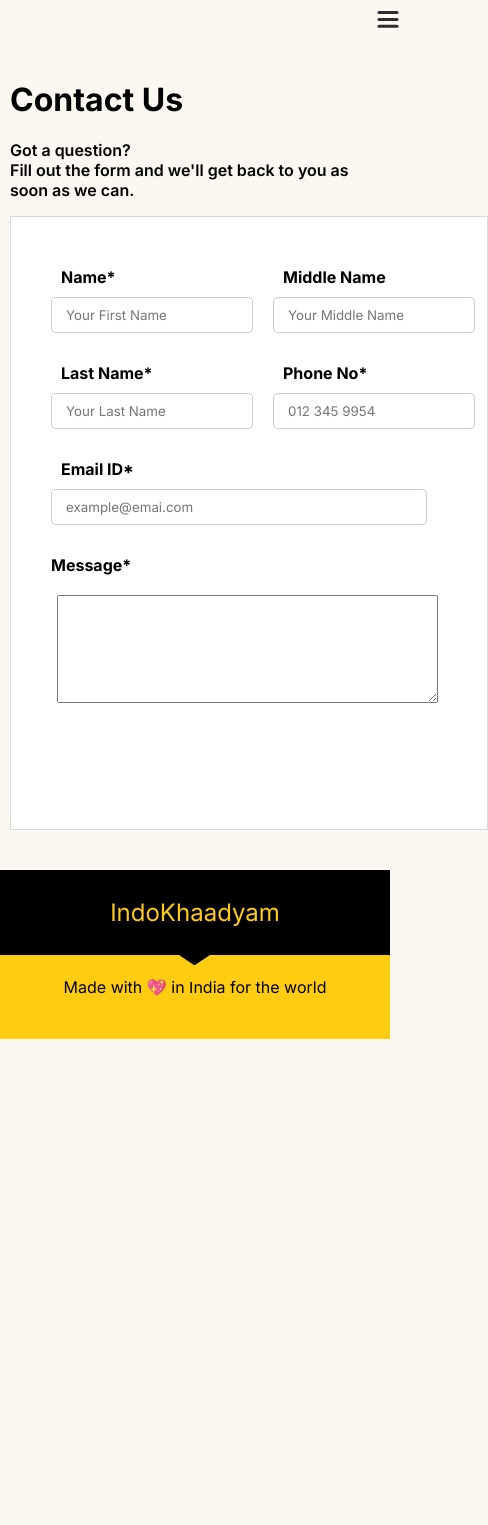
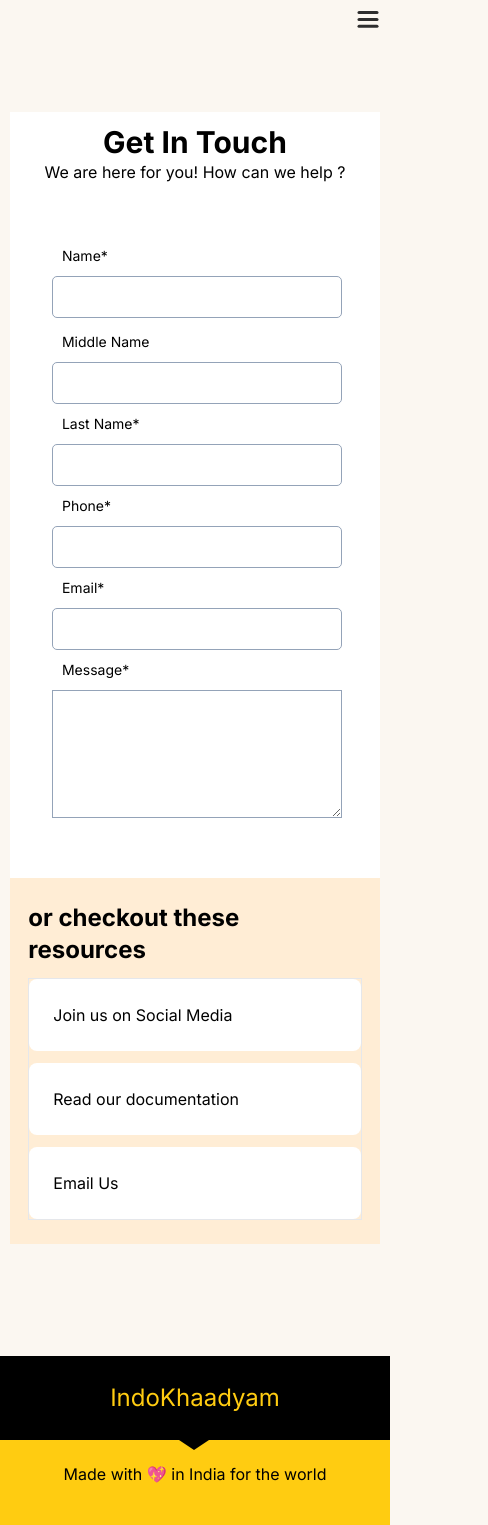
Before and after one commit to smaranjitghose/indokhaadyam, a React (Create React App) app: page /contact in a window 390 px wide. Shown: the whole page, 488 px wide, since content can reach past the window. Before the commit the page ends 1039 px from the top, so only its background shows below. Built offline with nearby package versions, Linux system fonts and the light colour scheme; a web font is replaced by a local one.

Commit message:
fixed the responsiveness of contact page

```diff
--- a/package.json
+++ b/package.json
@@ -45,6 +45,9 @@
     ]
   },
   "devDependencies": {
-    "mini-css-extract-plugin": "2.4.5"
+    "autoprefixer": "^10.4.2",
+    "mini-css-extract-plugin": "2.4.5",
+    "postcss": "^8.4.7",
+    "tailwindcss": "^3.0.23"
   }
 }
--- /dev/null
+++ b/postcss.config.js
@@ -0,0 +1,6 @@
+module.exports = {
+  plugins: {
+    tailwindcss: {},
+    autoprefixer: {},
+  },
+}
--- a/src/index.css
+++ b/src/index.css
@@ -1,19 +1,21 @@
-@import url('https://fonts.googleapis.com/css2?family=Inter:wght@100;200;300;400;500;600;700;800;900&display=swap');
-
+@import url("https://fonts.googleapis.com/css2?family=Inter:wght@100;200;300;400;500;600;700;800;900&display=swap");
+@tailwind base;
+@tailwind components;
+@tailwind utilities;
 :root {
   --main-font: Inter;
 }
 
 body {
   margin: 0;
-  font-family: -apple-system, BlinkMacSystemFont, 'Segoe UI', 'Roboto', 'Oxygen',
-    'Ubuntu', 'Cantarell', 'Fira Sans', 'Droid Sans', 'Helvetica Neue',
+  font-family: -apple-system, BlinkMacSystemFont, "Segoe UI", "Roboto", "Oxygen",
+    "Ubuntu", "Cantarell", "Fira Sans", "Droid Sans", "Helvetica Neue",
     sans-serif;
   -webkit-font-smoothing: antialiased;
   -moz-osx-font-smoothing: grayscale;
 }
 
 code {
-  font-family: source-code-pro, Menlo, Monaco, Consolas, 'Courier New',
+  font-family: source-code-pro, Menlo, Monaco, Consolas, "Courier New",
     monospace;
 }
--- a/src/pages/Contact/Contact.jsx
+++ b/src/pages/Contact/Contact.jsx
@@ -1,60 +1,86 @@
 import React from "react";
-import "./ContactUs.css"
-import Textareademo from "./Textarea";
+import "./ContactUs.css";
 import Footer from "../../components/Footer/Footer";
 import { useMediaQuery } from "react-responsive";
 import Navbar from "../../components/Navbar/Navbar";
 import MobileNavbar from "../../components/Navbar/mobilenavbar";
 
 const ContactForm = () => {
-   const isMobile = useMediaQuery({ maxWidth: "700px" })
+  const isMobile = useMediaQuery({ maxWidth: "700px" });
   return (
     <>
       {!isMobile && <Navbar />}
       {isMobile && <MobileNavbar />}
-         <div className="content">
-            <h1>Contact Us</h1>
-            <p>Got a question?<br />Fill out the form and we'll get back to you as soon as we can.<br /></p>
-
-            <form>
-               <div className="First">
-                  <div className="fieldBlock">
-                     <label>Name*</label>
-                     <input type="text" required placeholder="Your First Name"></input>
+      <div className="w-[95%] lg:h-[65vh] mt-16 mb-9   max-w-6xl m-auto ">
+        <div className="flex my-28 flex-col   lg:flex-row">
+          <div className="basis-1/2 py-3 bg-white">
+            <h1 className="text-center font-bold text-3xl  capitalize">
+              Get In touch
+            </h1>
+            <p className="text-center text-md">
+              We are here for you! How can we help ?
+            </p>
+            <form className="my-12  grid sm:grid-cols-2 lg:grid-cols-1">
+              <div className="flex  flex-col flex-start m-auto my-1 w-[80%]">
+                <label className="capitalize text-sm block text-left">
+                  name*
+                </label>
+                <input type="text" className=" p-5 border-slate-400" />
               </div>
-                  <div className="fieldBlock">
-                     <label>Middle Name</label>
-                     <input type="text" placeholder="Your Middle Name"></input>
+              <div className="flex   flex-col flex-start m-auto  w-[80%]">
+                <label className="capitalize text-sm block text-left">
+                  middle name
+                </label>
+                <input type="text" className=" p-5 border-slate-400" />
+              </div>
+              <div className="flex flex-col flex-start m-auto  w-[80%]">
+                <label className="capitalize text-sm block text-left">
+                  last name*
+                </label>
+                <input type="text" className=" p-5 border-slate-400" />
+              </div>
+              <div className="flex flex-col flex-start m-auto  w-[80%]">
+                <label className="capitalize text-sm block text-left">
+                  Phone*
+                </label>
+                <input type="text" className=" p-5 border-slate-400" />
+              </div>
+              <div className="flex flex-col flex-start sm:col-span-2 m-auto  w-[80%] sm:w-[90%]">
+                <label className="capitalize  text-sm block text-left">
+                  Email*
+                </label>
+                <input type="text" className=" p-5 border-slate-400" />
+              </div>
+              <div className="flex flex-col flex-start sm:col-span-2 m-auto  w-[80%] sm:w-[90%]">
+                <label className="capitalize  text-sm block text-left">
+                  Message*
+                </label>
+                <textarea className="border border-slate-400 h-32"></textarea>
+              </div>
+            </form>
+          </div>
+          <div className="basis-1/2 bg-orange-100  ">
+            <div className="w-[90%] lg:w-[80%] my-6 m-auto">
+              <h1 className="font-bold text-2xl">
+                or checkout these resources
+              </h1>
+              <div className="grid my-3 sm:grid-cols-2 lg:grid-cols-1 gap-3 border lg:translate-y-32 ">
+                <div className="bg-white  p-6 rounded-lg">
+                  Join us on Social Media
+                </div>
+                <div className="bg-white p-6   rounded-lg">
+                  Read our documentation
+                </div>
+                <div className="bg-white sm:col-span-2 lg:col-span-1    p-6 rounded-lg">
+                  Email Us
                 </div>
               </div>
-
-               <div className="First">
-                  <div className="fieldBlock">
-                     <label>Last Name*</label>
-                     <input type="text" required placeholder="Your Last Name"></input>
-                  </div>
-                  <div className="fieldBlock">
-                     <label>Phone No*</label>
-                     <input type="text" required placeholder="012 345 9954"></input>
             </div>
           </div>
-
-               <div className="fieldBlock">
-                  <label>Email ID*</label>
-                  <input className="company" type="text" required placeholder="example@emai.com" ></input>
         </div>
-               <br />
-               <label>Message*</label><br /><br />
-
-               <Textareademo /><br />
-               <button type="submit" className="btn">Send Message</button>
-
-
-
-            </form>
       </div>
       <Footer />
     </>
-   )
+  );
 };
 export default ContactForm;
--- a/src/pages/Contact/ContactUs.css
+++ b/src/pages/Contact/ContactUs.css
@@ -1,52 +1,49 @@
-@import url('https://fonts.googleapis.com/css2?family=Balsamiq+Sans&family=Dancing+Script&family=Inter:wght@100&family=Neonderthaw&family=Vujahday+Script&display=swap');
-*{
+@import url("https://fonts.googleapis.com/css2?family=Balsamiq+Sans&family=Dancing+Script&family=Inter:wght@100&family=Neonderthaw&family=Vujahday+Script&display=swap");
+* {
   font-family: var(--main-font);
 }
 
-.content{
+.content {
   margin-left: 10rem;
   margin-top: 2rem;
-font-family: 'Inter', sans-serif;
+  font-family: "Inter", sans-serif;
   font-weight: bold;
 }
-.content h1{
+.content h1 {
   /* margin-left: 10rem; */
   margin-top: 5rem;
-    font-family: 'Inter', sans-serif;
+  font-family: "Inter", sans-serif;
   font-weight: bold;
 }
 
- label{
+label {
   padding: 10px;
 }
-.content p{
+.content p {
   font-weight: 600;
   /* text-align: center; */
 }
-input{
-   height:2rem ;
+input {
+  height: 2rem;
   border: 0.2px solid rgba(0, 0, 0, 0.205);
   outline: none;
   border-radius: 5px;
   padding-left: 6px;
-
 }
-input::placeholder{
+input::placeholder {
   padding-left: 8px;
 }
-.First{
+.First {
   display: flex;
-
 }
-.fieldBlock{
+.fieldBlock {
   display: grid;
   padding: 10px;
-
 }
-.company{
+.company {
   width: 22.9rem;
 }
-.btn{
+.btn {
   width: 5rem;
   height: 2.2rem;
   border-radius: 50px;
@@ -55,41 +52,40 @@ input::placeholder{
   color: white;
   font-size: large;
 }
-.btn:hover{
+.btn:hover {
   cursor: pointer;
-    background-color: #0D7FF1;
+  background-color: #0d7ff1;
 }
-.content form{
+.content form {
   margin-bottom: 40px;
   border: 1px solid rgba(0, 0, 0, 0.144);
   width: 26rem;
   padding-left: 10px;
   padding-bottom: 50px;
-    background-color:white;
+  background-color: white;
   padding: 30px;
 }
-body{
+body {
   background-color: #fbf7f1;
 }
-textarea{
+textarea {
   font-size: 17px;
   outline: none;
 }
-@media(max-width:450px){
-    .content{
+@media (max-width: 450px) {
+  .content {
     margin-left: 10px;
   }
-    form{
+  form {
     padding-left: 6px;
 
     width: 23rem;
   }
-    textarea{
+  textarea {
     font-size: 14px;
     outline: none;
-        margin-left: 16px;
   }
-    button{
+  button {
     margin-left: 15px;
   }
 }
--- a/src/pages/Home/Home.js
+++ b/src/pages/Home/Home.js
@@ -1,22 +1,17 @@
-import React, { useEffect, useState ,useCallback} from "react";
-import { FaSearch } from 'react-icons/fa';
-import './Home.css';
-
+import React, { useEffect, useState, useCallback } from "react";
+import { FaSearch } from "react-icons/fa";
+import "./Home.css";
 
 const Home = () => {
   const [year, setYear] = useState(0);
   const [civil, setCivil] = useState("0");
   const [dish, setDish] = useState(0);
 
-
-
-
   const counter = useCallback(() => {
     let civilnew = (parseFloat(civil) + parseFloat("0.1")).toFixed(1);
     setCivil(civilnew);
     setDish(dish + 50);
     setYear(year + 1000);
-
   }, [year, dish, civil]);
 
   useEffect(() => {
@@ -29,12 +24,12 @@ const Home = () => {
     if (civil > 0.9) {
       setCivil(1);
     }
-  }, [year, dish, civil,counter]);
+  }, [year, dish, civil, counter]);
 
   return (
     <div className="Main-container">
       <div className="LogoSection">
-        <h1>IndoKhaadyam</h1>
+        <h1 className="font-bold text-3xl">IndoKhaadyam</h1>
         <br></br>
         <div>
           {year} + years, {civil} Civilization, {dish} + dishes
@@ -42,8 +37,8 @@ const Home = () => {
       </div>
       <div className="SearchSection">
         <div className="Form-search" action="/" method="GET" role="search">
-          <input type="search" placeholder="Find your delicacy..."  />
-          <FaSearch className="FaSearch"/>
+          <input type="search" placeholder="Find your delicacy..." />
+          <FaSearch className="FaSearch" />
         </div>
       </div>
     </div>
--- /dev/null
+++ b/tailwind.config.js
@@ -0,0 +1,7 @@
+module.exports = {
+  content: ["./src/**/*.{js,jsx,ts,tsx}"],
+  theme: {
+    extend: {},
+  },
+  plugins: [],
+};
```
Also changed, not shown: src/components/Footer/Footer.css (+13 -13 lines), src/components/Navbar/Navbar.css (+5 -6 lines), 1 other file (tests, documents, lock files or other folders). Lines whose indentation alone changed are shown as unchanged.
